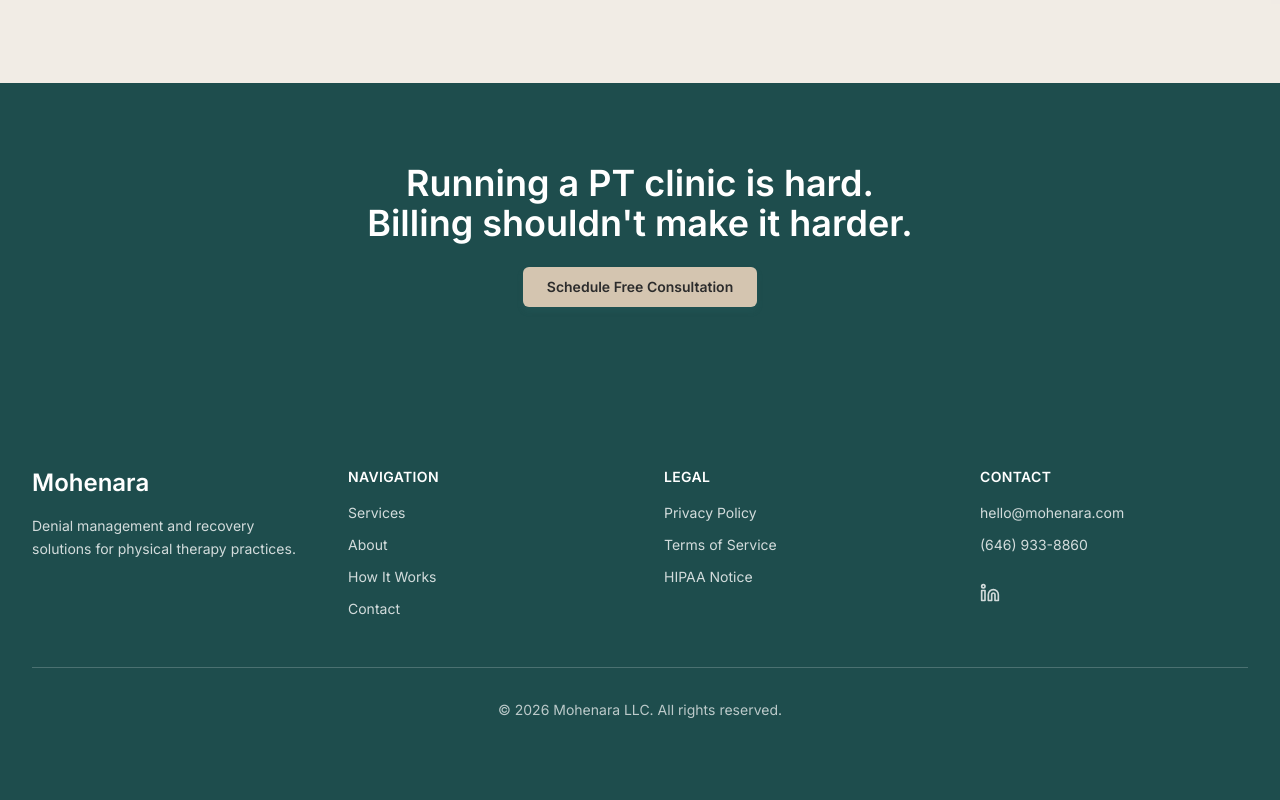
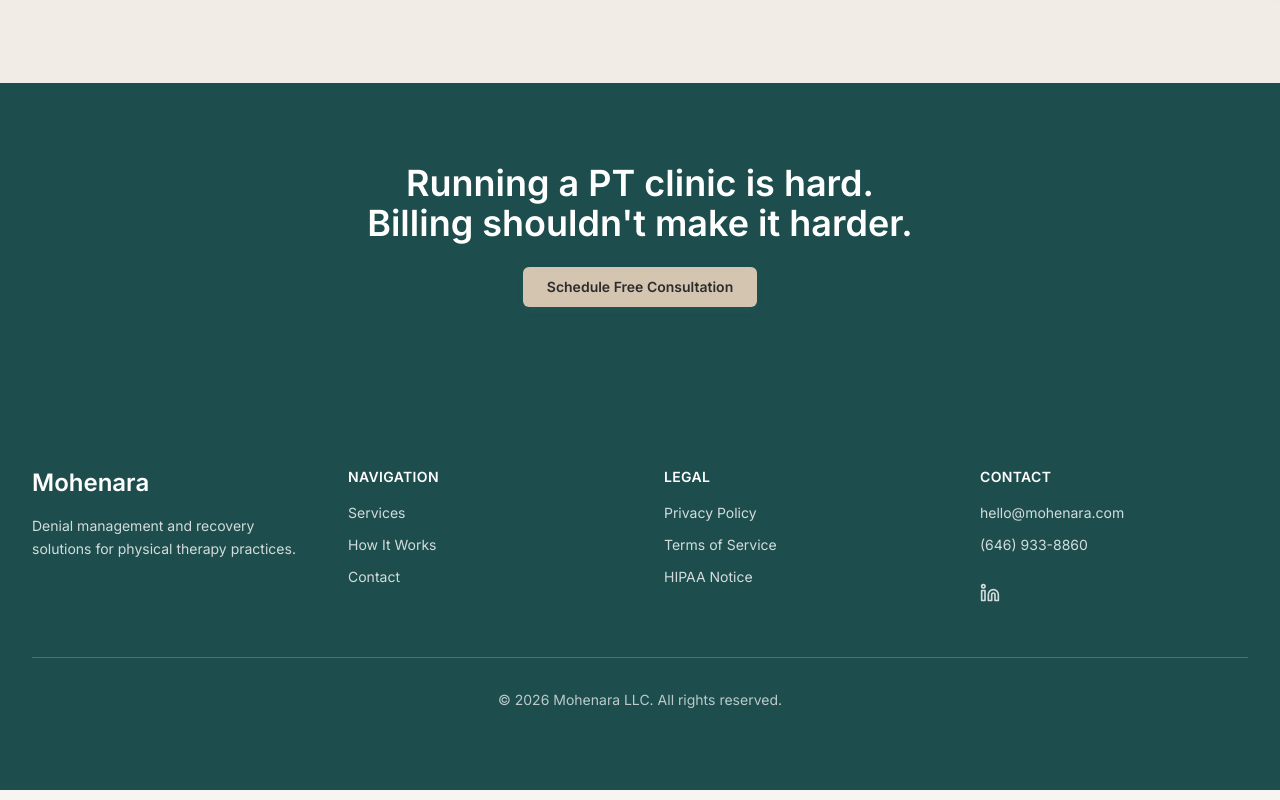
Before and after one commit to umerlawa/mohenara-landing-page, a Next.js app: page / in a window 1280 px wide. Shown: the part 5331-6131 px from the top of the page. Built offline with nearby package versions, Linux system fonts and the light colour scheme.

Commit message:
Remove About link from footer navigation
Co-Authored-By: Claude Opus 4.5 <noreply@anthropic.com>

```diff
--- a/components/footer.tsx
+++ b/components/footer.tsx
@@ -13,7 +13,6 @@ export function Footer() {
 
   const navLinks = [
     { label: 'Services', href: '#services' },
-    { label: 'About', href: '#about' },
     { label: 'How It Works', href: '#how-it-works' },
     { label: 'Contact', href: '#contact' },
   ]
```
